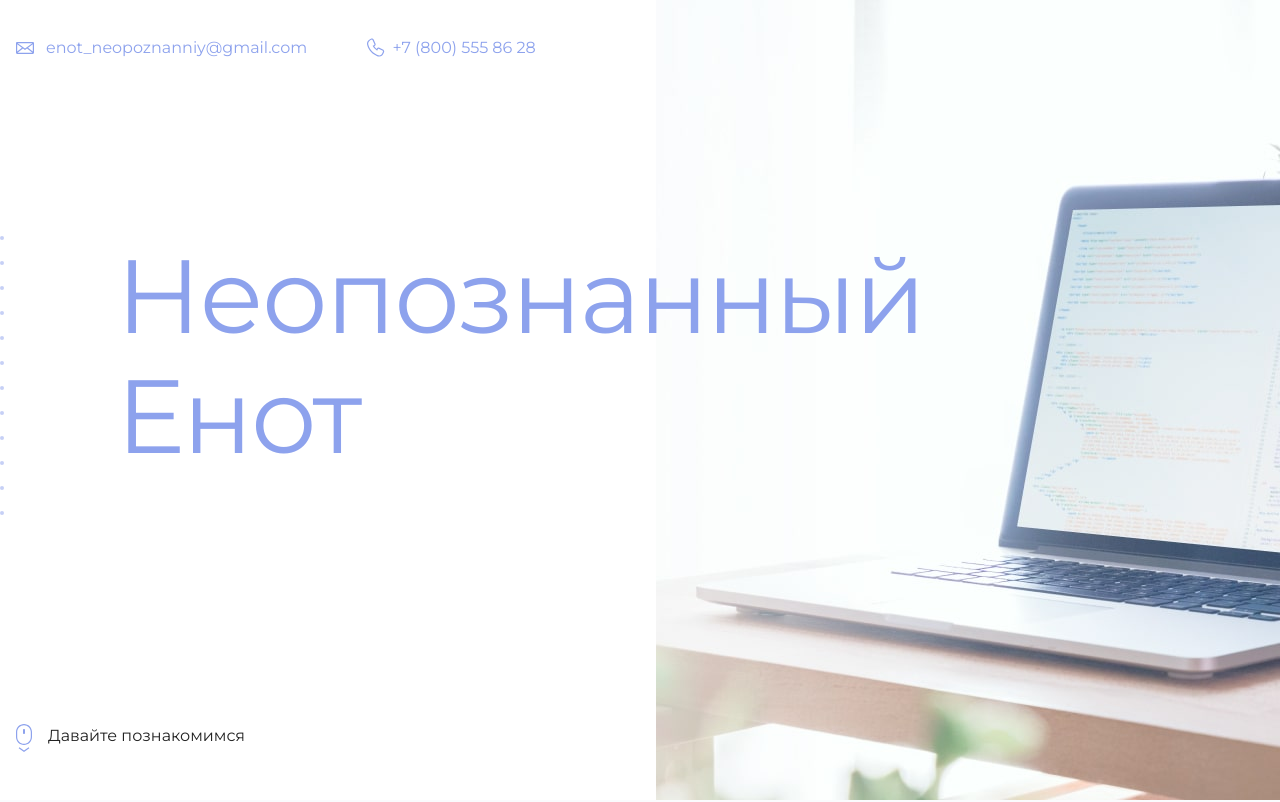
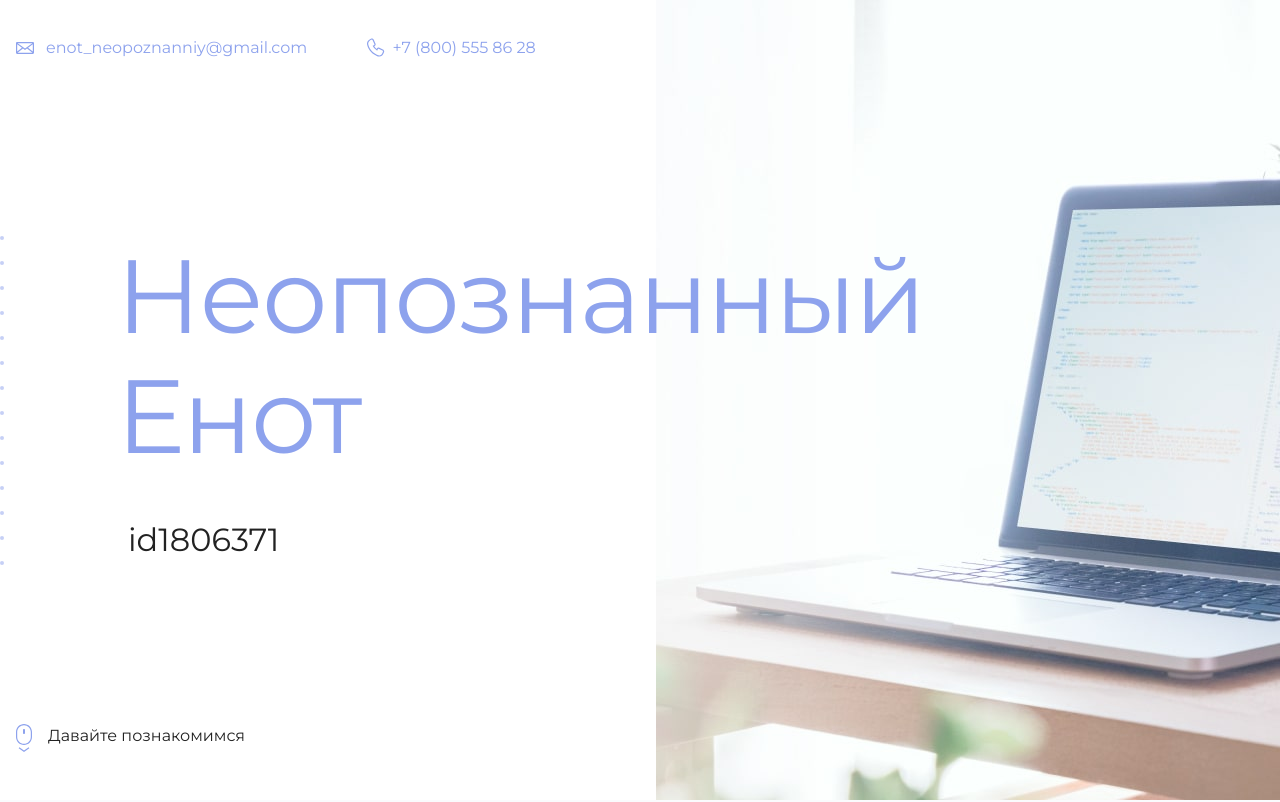
Before and after one commit to Kindgam/Site, a plain HTML site: page index.html in a window 1280 px wide. Shown: the top 802 px of the page. Drawn offline with Linux system fonts and the light colour scheme.

Commit message:
добавляем id

```diff
--- a/index.html
+++ b/index.html
@@ -19,7 +19,7 @@
       <section class="hero-image">
         <div class="container">
           <h1 class="heading">Неопознанный Енот</h1>
-          <p><!-- Тут ваш id на сайте Академии --></p>
+          <p>id1806371</p>
         </div>
       </section>
 
```
